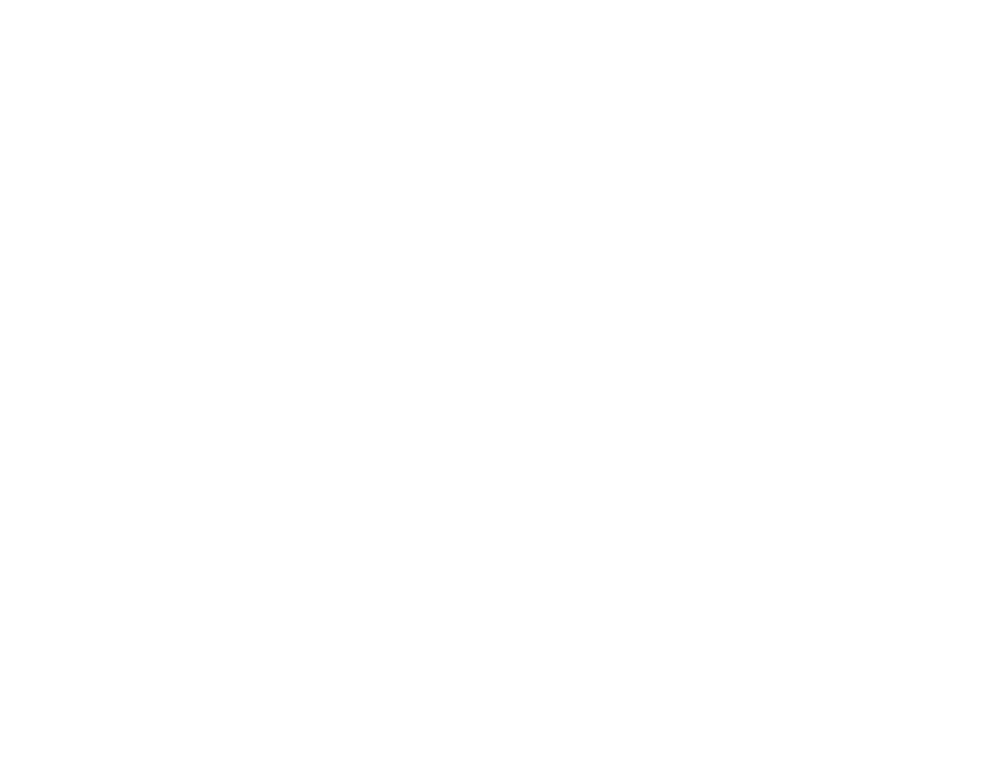
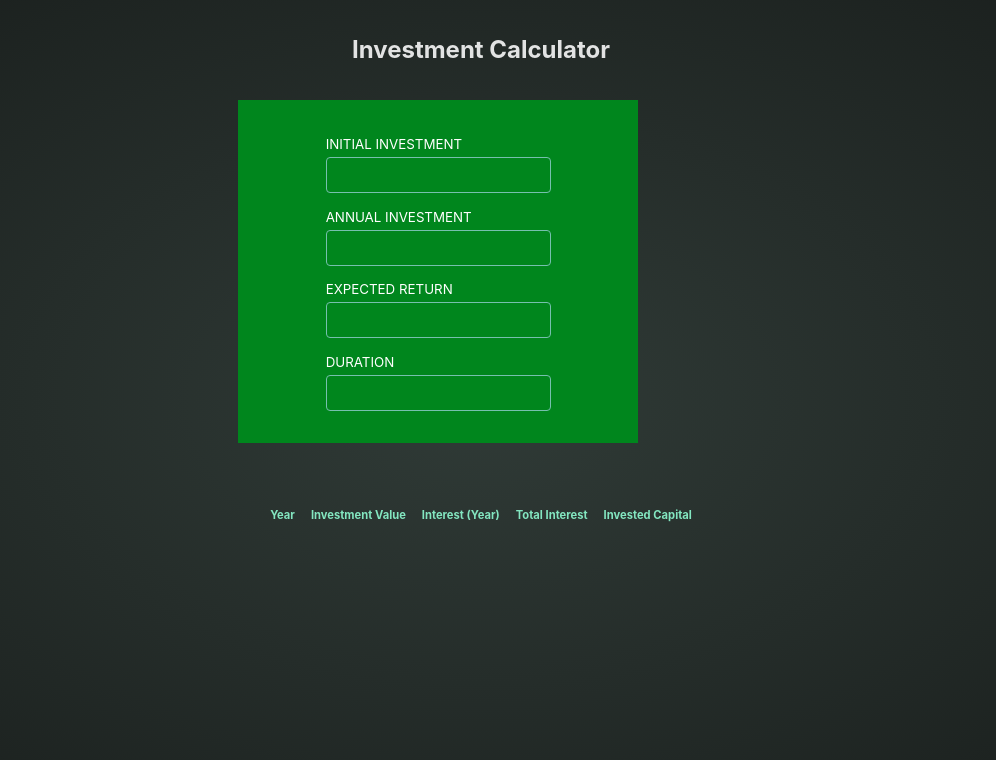
Before and after one commit to john-lund-af/investment-calc, a React (Vite) app: page / in a window 1280 px wide. Shown: the top 760 px of the page, without its empty margins (159-1155 px from the left). Built offline with nearby package versions, Linux system fonts and the light colour scheme.

Commit message:
Components and styling.

```diff
--- a/src/App.tsx
+++ b/src/App.tsx
@@ -1,10 +1,16 @@
 // import reactLogo from './assets/react.svg'
 // import viteLogo from '/vite.svg'
+import Header from './components/Header';
+import Form from './components/Form';
+import ResultTable from './components/ResultTable';
 
 function App() {
 
   return (
-    <>
+    <main>
+      <Header />
+      <Form />
+      <ResultTable />
       {/* <div>
         <a href="https://vitejs.dev" target="_blank">
           <img src={viteLogo} className="logo" alt="Vite logo" />
@@ -25,7 +31,7 @@
       <p className="read-the-docs">
         Click on the Vite and React logos to learn more
       </p> */}
-    </>
+    </main>
   )
 }
 
--- /dev/null
+++ b/src/components/Form.tsx
@@ -0,0 +1,21 @@
+
+export default function Form() {
+  return <form id="form">
+    <div className="form-group">
+      <label htmlFor="initial">Initial Investment</label>
+      <input type="number" name="initial" id="initial" />
+    </div>
+    <div className="form-group">
+      <label htmlFor="annual">Annual Investment</label>
+      <input type="number" name="annual" id="annual" />
+    </div>
+    <div className="form-group">
+      <label htmlFor="expected">Expected Return</label>
+      <input type="number" name="expected" id="expected" />
+    </div>
+    <div className="form-group">
+      <label htmlFor="duration">Duration</label>
+      <input type="number" name="duration" id="duration" />
+    </div>
+  </form>
+}
--- /dev/null
+++ b/src/components/Header.tsx
@@ -0,0 +1,6 @@
+
+export default function Header() {
+  return <header id="header">
+    <h1>Investment Calculator</h1>
+  </header>
+}
--- /dev/null
+++ b/src/components/ResultTable.tsx
@@ -0,0 +1,14 @@
+
+export default function ResultTable() {
+  return <table id="result">
+    <thead>
+      <tr>
+        <th>Year</th>
+        <th>Investment Value</th>
+        <th>Interest (Year)</th>
+        <th>Total Interest</th>
+        <th>Invested Capital</th>
+      </tr>
+    </thead>
+  </table>
+}
--- a/src/index.css
+++ b/src/index.css
@@ -3,9 +3,7 @@
   line-height: 1.5;
   font-weight: 400;
 
-  color-scheme: light dark;
   color: rgba(255, 255, 255, 0.87);
-  background-color: #242424;
 
   font-synthesis: none;
   text-rendering: optimizeLegibility;
@@ -19,61 +17,67 @@
   box-sizing: border-box;
 }
 
-a {
-  font-weight: 500;
-  color: #646cff;
-  text-decoration: inherit;
+body {
+  display: flex;
+  justify-content: center;
+  min-width: 320px;
+  min-height: 100vh;
+  background: radial-gradient(#303b37, #1a1f1d);
 }
 
-a:hover {
-  color: #535bf2;
+#header {
+  text-align: center;
+  padding: 2rem 0;
 }
 
-body {
-  margin: 0;
-  display: flex;
-  place-items: center;
-  min-width: 320px;
-  min-height: 100vh;
+#header h1 {
+  font-size: 1.5rem;
 }
 
-h1 {
-  font-size: 3.2em;
-  line-height: 1.1;
+#form {
+  display: flex;
+  max-width: 400px;
+  flex-wrap: wrap;
+  justify-content: space-around;
+  gap: 0.7rem;
+  background-color: rgb(0, 134, 29);
+  color: #fff;
+  padding: 2rem 0;
 }
 
-button {
-  border-radius: 8px;
-  border: 1px solid transparent;
-  padding: 0.6em 1.2em;
-  font-size: 1em;
-  font-weight: 500;
-  font-family: inherit;
-  background-color: #1a1a1a;
-  cursor: pointer;
-  transition: border-color 0.25s;
+.form-group label {
+  display: block;
+  line-height: 1.9;
+  text-transform: uppercase;
+  font-size: smaller;
 }
 
-button:hover {
-  border-color: #646cff;
+.form-group input {
+  width: 100%;
+  padding: 0.5rem;
+  border: 1px solid #76c0ae;
+  border-radius: 0.25rem;
+  background-color: transparent;
+  color: #c2e9e0;
+  font-size: 1rem;
 }
 
-button:focus,
-button:focus-visible {
-  outline: 4px auto -webkit-focus-ring-color;
+#result {
+  max-width: 50rem;
+  margin: 2rem auto;
+  padding: 1rem;
+  table-layout: fixed;
+  border-spacing: 1rem;
+  text-align: right;
 }
 
-@media (prefers-color-scheme: light) {
-  :root {
-    color: #213547;
-    background-color: #ffffff;
-  }
+#result thead {
+  font-size: 0.7rem;
+  color: #83e6c0;
+}
 
-  a:hover {
-    color: #747bff;
-  }
-
-  button {
-    background-color: #f9f9f9;
-  }
+#result tbody {
+  font-family: 'Roboto Condensed', sans-serif;
+  font-size: 0.85rem;
+  color: #c2e9e0;
 }
```
